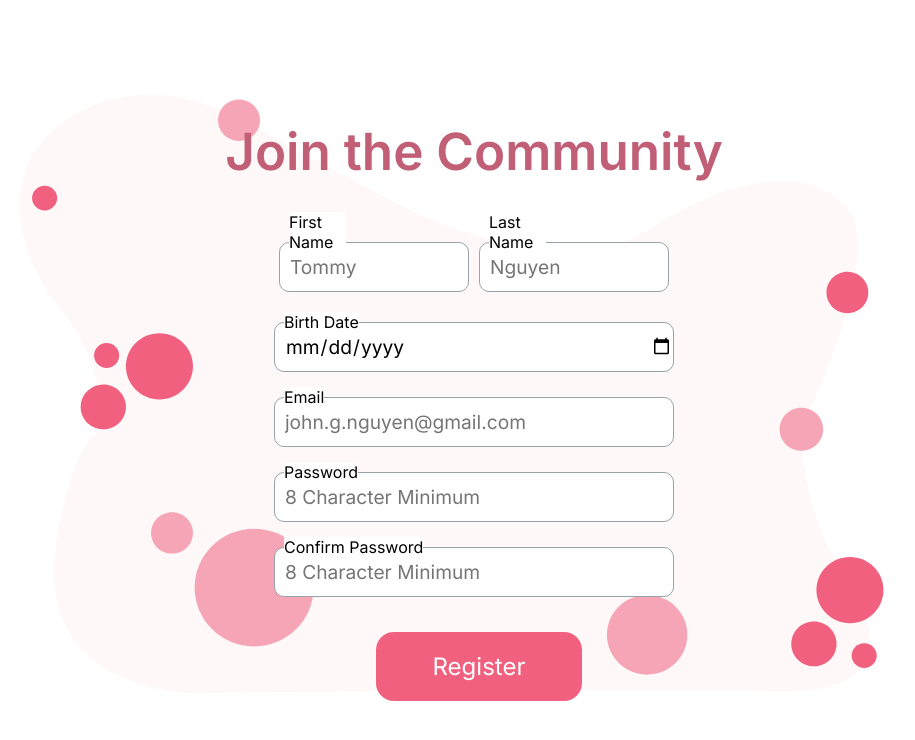
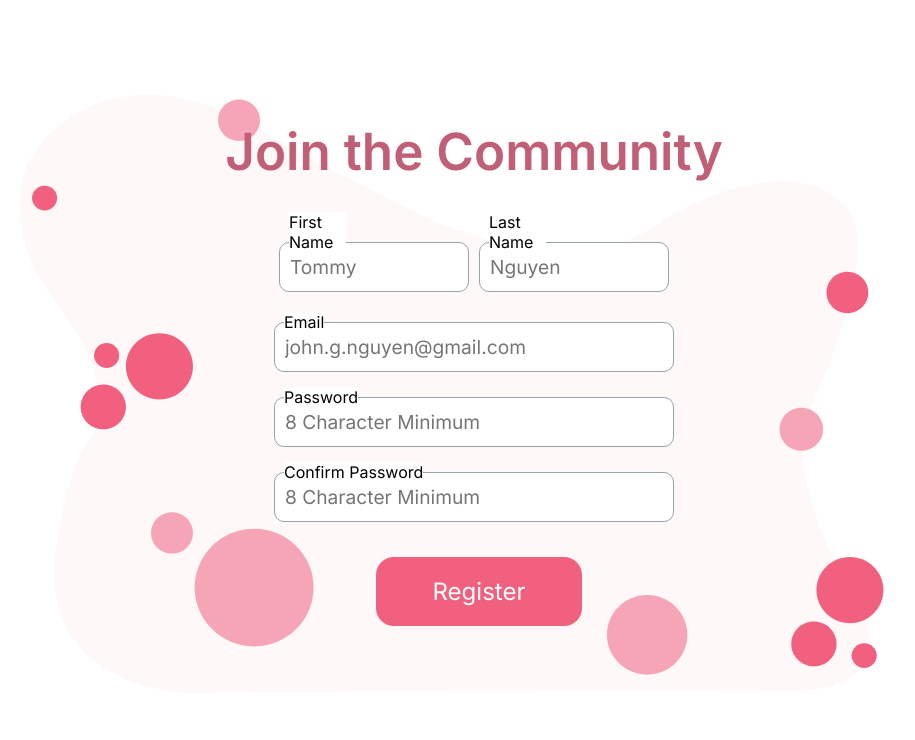
Before and after one commit to aibarrola/SubtleAsianNetwork, a React (Create React App) app: page /signup in a window 1280 px wide. Shown: the top 740 px of the page, without its empty margins (166-1081 px from the left). Built offline with nearby package versions, Linux system fonts and the light colour scheme.

Commit message:
removed birthdate, fixed profile group error, and updated group IDS

```diff
--- a/src/components/pages/Profile/profile.jsx
+++ b/src/components/pages/Profile/profile.jsx
@@ -11,7 +11,7 @@ import { getJwt } from "../../Helpers/jwt";
 function Profile() {
   const [user, setUser] = useState([]);
   const [groupID,setGroupID] = useState();
-  const [group, setGroup] = useState([]);
+  const [group, setGroup] = useState();
   const [token, setToken] = useState();
   let { id } = useParams();
 
@@ -19,7 +19,7 @@ function Profile() {
     Axios.get(`https://san-api.herokuapp.com/users/${id}`).then((response) => {
       setUser(response.data);
       Axios.get(`https://san-api.herokuapp.com/groups/${response.data.group}`).then((response) => {
-        setGroup(JSON.stringify(response.data.groupName));
+        setGroup(response.data.groupName);
       });
     });
 
--- a/src/components/pages/createProfile/createProfilePage2.jsx
+++ b/src/components/pages/createProfile/createProfilePage2.jsx
@@ -12,7 +12,7 @@ function CreateProfilePage1() {
   const [interests, setInterests] = useState('');
   const [bio, setBio] = useState('');
   const [token, setToken] = useState();
-  const [team, setTeam] = useState('5fa0be6605f4aa470804a2cc');
+  const [team, setTeam] = useState('5fab84088ee9e54cf8d137b5');
 
   let {id} = useParams();
   let userString = localStorage.getItem('user');
@@ -54,8 +54,7 @@ function CreateProfilePage1() {
 
     Axios.post(`https://san-api.herokuapp.com/groups/user/${team}/add`,user)
     .then(res=>{
-      localStorage.setItem('user', JSON.stringify(res.data.user.group));  //save the group id to local storage
-      console.log(res.data);
+      //localStorage.setItem('user', JSON.stringify(res.data.user.group));  //save the group id to local storage
     })
     .catch(err=> console.log("Error " + err.msg))
     // Axios.post(`http://localhost:5000/users/${id}/createprofile/2`, updateOne, config)
@@ -105,13 +104,13 @@ function CreateProfilePage1() {
           <div className="createProfile-form-field">
           <label className="createProfile-form-label">Team</label>
             <select className="createProfile-form-input" onChange={groupChange}>
-              <option value="5fa0be6605f4aa470804a2cc">Team App A</option>
-              <option value = "5fa0b106cfead2209075a991">Team App B</option>
-              <option value ="5fa0b10ccfead2209075a992">Team App C</option>
-              <option value = "5fa0b15acfead2209075a994">Team Web A</option>
-              <option value = "5fa0b15fcfead2209075a995">Team Web B</option>
-              <option value = "5fa0b165cfead2209075a996" >Team Web C</option>
-              <option value ="5fa0b180cfead2209075a997">Discord</option>
+              <option value="5fab84088ee9e54cf8d137b5">Team App A</option>
+              <option value = "5fab84358ee9e54cf8d137b6">Team App B</option>
+              <option value ="5fab843c8ee9e54cf8d137b7">Team App C</option>
+              <option value = "5fab844c8ee9e54cf8d137b9">Team Web A</option>
+              <option value = "5fab84538ee9e54cf8d137ba">Team Web B</option>
+              <option value = "5fab84578ee9e54cf8d137bb" >Team Web C</option>
+              <option value ="5fab845e8ee9e54cf8d137bc">Discord</option>
             </select>
           </div>
           <div className="createProfile-btn-container">
--- a/src/components/pages/signup/signUp.jsx
+++ b/src/components/pages/signup/signUp.jsx
@@ -19,7 +19,6 @@ class SignUp extends React.Component {
       firstName: null,
       lastName: null,
       email: null,
-      birthDate: null,
       password: null,
       confirmPassword: null,
       emailCheckDouble: "",
@@ -40,7 +39,6 @@ class SignUp extends React.Component {
       firstName: this.state.firstName,
       lastName: this.state.lastName,
       email: this.state.email,
-      birthDate: this.state.birthDate,
       password: this.state.password,
     };
 
@@ -77,10 +75,6 @@ class SignUp extends React.Component {
       case "lastName":
         errors.lastName =
           value.length < 2 ? "Please enter 2 or more charecters" : "";
-
-        break;
-      case "birtdate":
-        errors.birthdate = "This field is required";
 
         break;
       case "email":
@@ -139,20 +133,6 @@ class SignUp extends React.Component {
                       <span className="error">{errors.lastName}</span>
                     )}
                   </div>
-                </div>
-
-                <div className="birthday-field">
-                  <label className="form-label">Birth Date</label>
-                  <input
-                    type="date"
-                    placeholder="01/01/2020"
-                    className="field"
-                    name="birthDate"
-                    onChange={this.handleChange}
-                  />
-                  {!Date.parse(this.state.birthdate) && (
-                    <span className="error">{errors.birthday}</span>
-                  )}
                 </div>
 
                 <div className="email-field">
```
